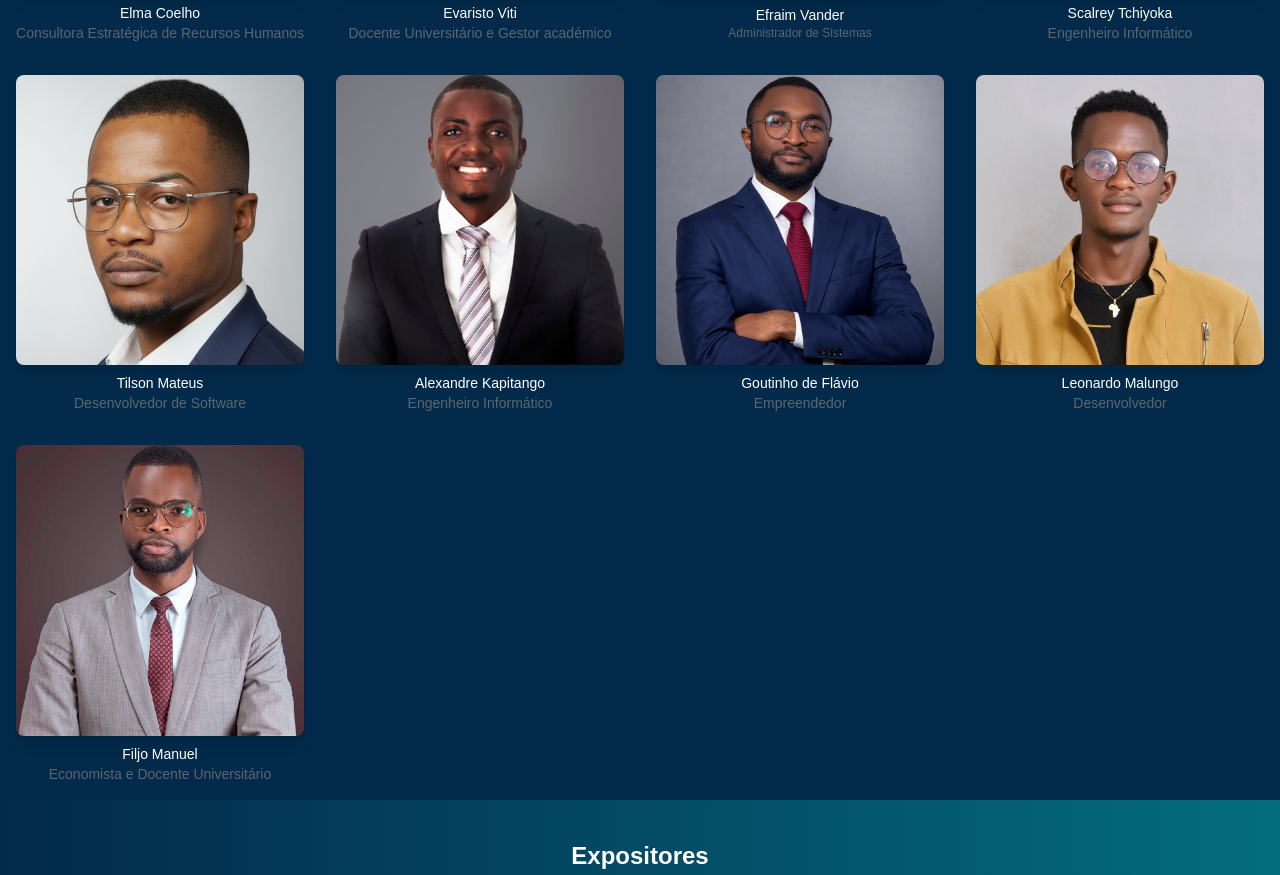
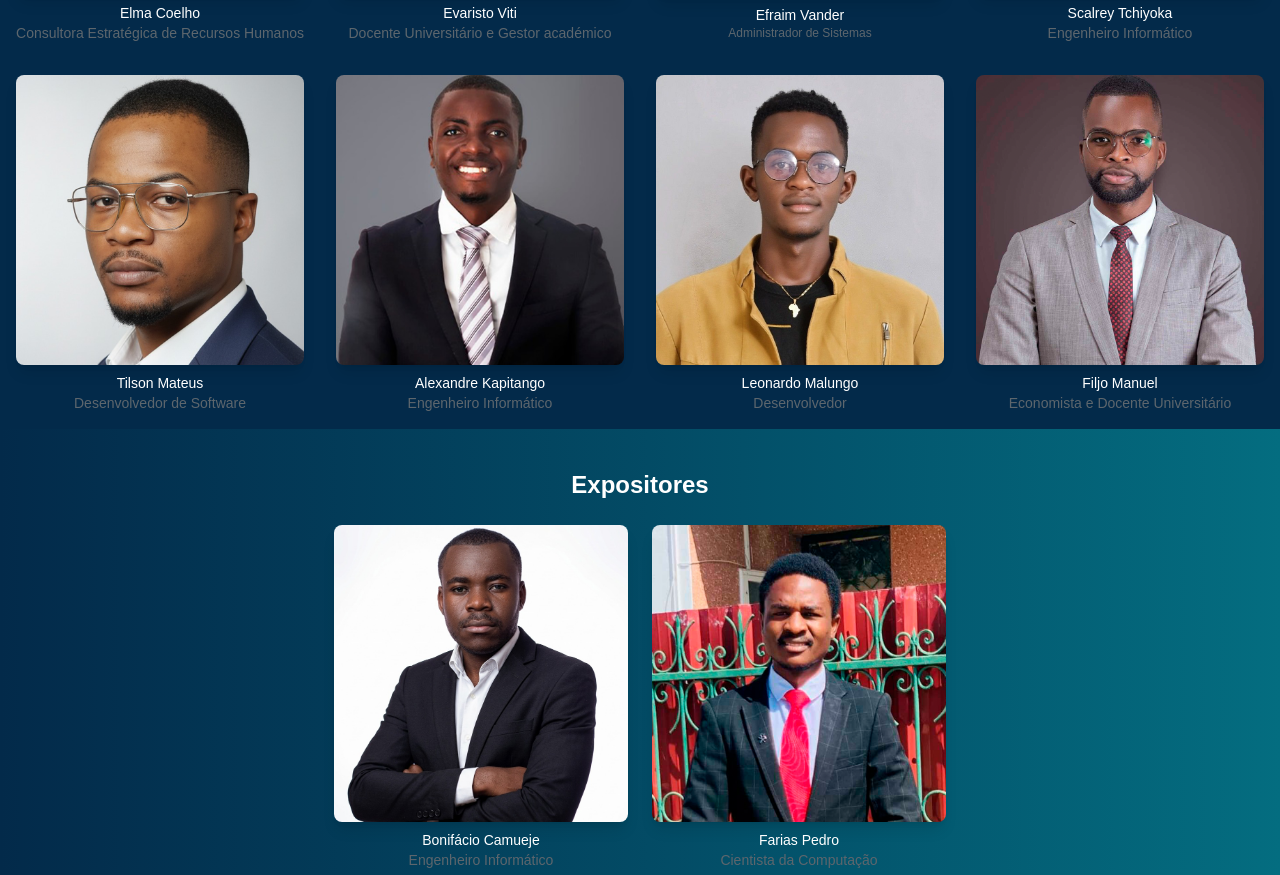
Before and after one commit to cdh-community-ao/portal-workshop-learnign-to-market, a website built with Vite: page index.html in a window 1280 px wide. Shown: the part 1484-2359 px from the top of the page. Built offline with nearby package versions, Linux system fonts and the light colour scheme.

Commit message:
retirando o sr. Goutinho

```diff
--- a/index.html
+++ b/index.html
@@ -156,16 +156,6 @@
 
                     <div class="text-center grid justify-center items-center">
                         <figure class=" hover:scale-105 transition duration-300">
-                            <img class="w-full h-full rounded-lg shadow-lg" src="./src/img/oradores/Goutinho.png" alt="Goutinho Flávio">
-                            <figcaption class="text-center mt-2">
-                                <h5 class="text-white text-sm"> Goutinho de Flávio</h5>
-                                <p class="text-cinza text-sm">Empreendedor</p>
-                            </figcaption>
-                        </figure>
-                    </div>
-
-                    <div class="text-center grid justify-center items-center">
-                        <figure class=" hover:scale-105 transition duration-300">
                             <img class="w-full h-full rounded-lg shadow-lg" src="./src/img/oradores/Leandro Malungo.jpeg" alt="Leandro Malungo">
                             <figcaption class="text-center mt-2">
                                 <h5 class="text-white text-sm">Leonardo Malungo</h5>
```
